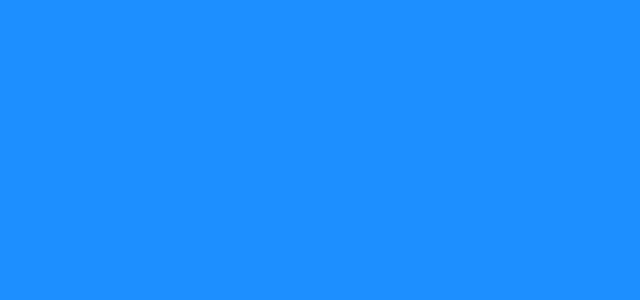
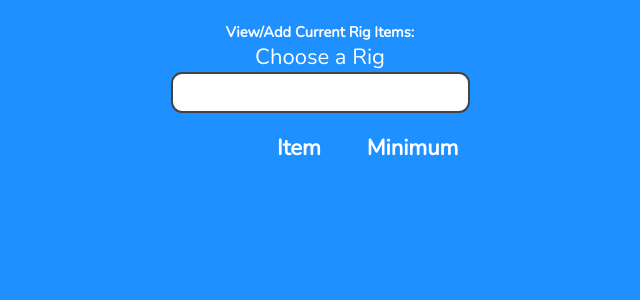
Before and after one commit to CambyCult/pibot_front_ideas, a React (Create React App) app in the folder pibotui/: page /checklists in a window 1280 px wide. Before the commit this address had no page. Shown: the top 300 px of the page, without its empty margins (320-960 px from the left). Built offline with nearby package versions, Linux system fonts and the light colour scheme.

Commit message:
allows supervisor to see items associated with each rig

```diff
--- a/pibotui/src/App.js
+++ b/pibotui/src/App.js
@@ -6,6 +6,7 @@ import "./field.css";
 import { Protected } from "./Protected";
 import { BrowserRouter, Routes, Route } from "react-router-dom";
 import { Items } from "./Items";
+import { Checklists } from "./Checklists";
 
 function App() {
   return (
@@ -25,6 +26,7 @@ function App() {
           />
           <Route path="/supervisor" element={<SupervisorView />} />
           <Route path="/items" element={<Items />} />
+          <Route path="/checklists" element={<Checklists />} />
         </Routes>
       </BrowserRouter>
     </main>
--- /dev/null
+++ b/pibotui/src/Checklists.js
@@ -0,0 +1,54 @@
+import axios from "axios";
+import { useState, useEffect } from "react";
+import "./Checklists.css";
+
+export function Checklists() {
+  const [manifests, setManifests] = useState([]);
+
+  const handleManifests = () => {
+    axios.get("http://localhost:3000/manifests.json").then((response) => {
+      setManifests(response.data);
+      console.log(response.data);
+    });
+  };
+
+  useEffect(handleManifests, []);
+
+  const [searchFilter, setSearchFilter] = useState("");
+
+  return (
+    <div>
+      <h6>View/Add Current Rig Items: </h6>
+      <p>Choose a Rig</p>
+      <input
+        type="text"
+        value={searchFilter}
+        onChange={(event) => setSearchFilter(event.target.value)}
+        list="rig_checklist_id"
+      />
+      <datalist id="rig_checklist_id">
+        {manifests.map((manifest) => (
+          <option key={manifest.id}>{manifest.rig_checklist_id}</option>
+        ))}
+      </datalist>
+      <table>
+        <thead>
+          <tr>
+            <th>Item</th>
+            <th>Minimum</th>
+          </tr>
+        </thead>
+        <tbody>
+          {manifests
+            .filter((manifest) => manifest.rig_checklist_id == searchFilter)
+            .map((manifest) => (
+              <tr key={manifest.id}>
+                <td>{manifest.item_name}</td>
+                <td>{manifest.item_minimum}</td>
+              </tr>
+            ))}
+        </tbody>
+      </table>
+    </div>
+  );
+}
--- a/pibotui/src/Supervisor.js
+++ b/pibotui/src/Supervisor.js
@@ -99,6 +99,14 @@ export function SupervisorView() {
       <button type="button" onClick={() => showMessages()}>
         Open Messages
       </button>
+      <button>
+        <Link
+          to={"/checklists"}
+          style={{ textDecoration: "none", color: "black" }}
+        >
+          View/Edit Checklists
+        </Link>
+      </button>
       <Modal show={isMessagesVisible} onClose={hideMessages}>
         <div className="messages-container">
           {messages.map((message) => (
```
Also changed, not shown: pibotui/src/Checklists.css (added).
